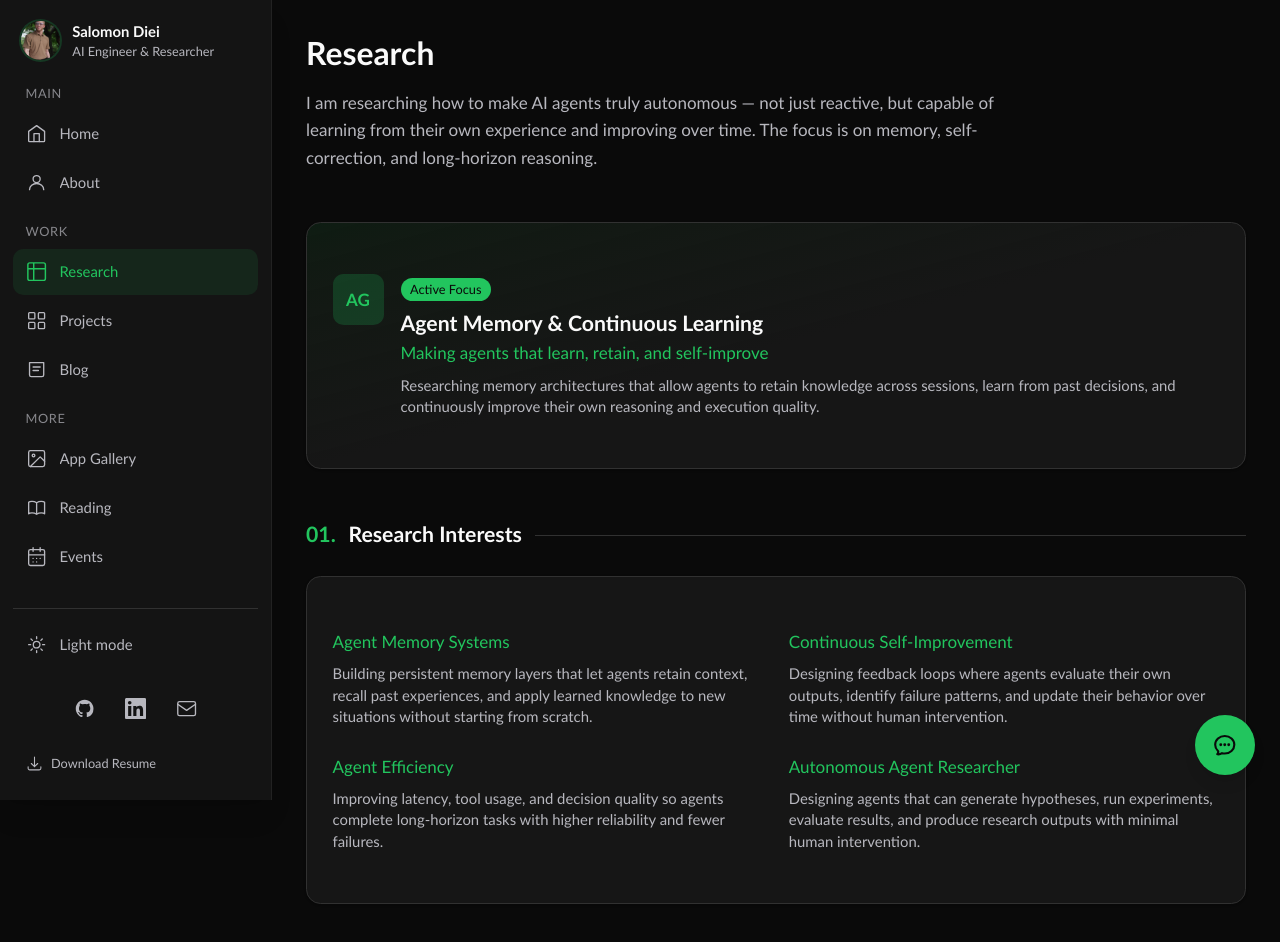
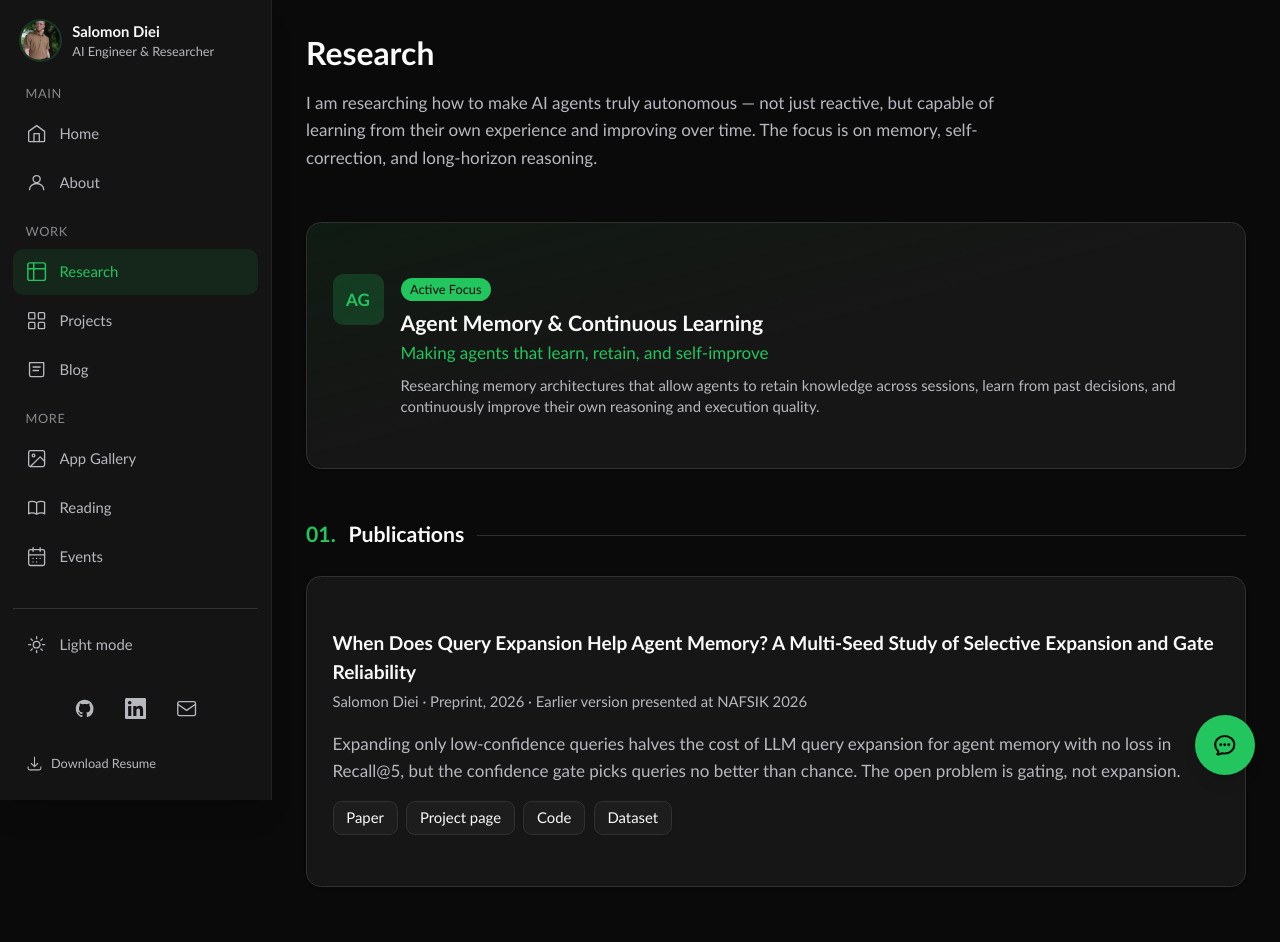
Before and after one commit to Salomondiei08/portfolio, a Next.js app: page /research in a window 1280 px wide. Shown: the top 942 px of the page. Built offline with nearby package versions, Linux system fonts and the light colour scheme.

Commit message:
feat(research): add SQE paper under Publications
Title, preprint/NAFSIK line, one-sentence finding, and links to the paper PDF, project page, code and dataset.

```diff
--- a/src/app/research/page.tsx
+++ b/src/app/research/page.tsx
@@ -1,5 +1,6 @@
 import { Card, CardContent } from "@/components/ui/card";
 import { Badge } from "@/components/ui/badge";
+import { Button } from "@/components/ui/button";
 
 export const metadata = {
   title: "Research | Salomon Diei - Autonomous Agents",
@@ -8,6 +9,14 @@ export const metadata = {
     canonical: "https://salomon.reinvent-labs.com/research",
   },
 };
+
+/** Links for the SQE paper; the project page hosts the PDF, figures and talk. */
+const publicationLinks = [
+  { label: "Paper", href: "https://salomondiei08.github.io/sqe-experiment/assets/sqe-paper.pdf" },
+  { label: "Project page", href: "https://salomondiei08.github.io/sqe-experiment/" },
+  { label: "Code", href: "https://github.com/Salomondiei08/sqe-experiment" },
+  { label: "Dataset", href: "https://huggingface.co/datasets/TheReinventGuy/sqe-experiment" },
+];
 
 export default function ResearchPage() {
   return (
@@ -42,10 +51,47 @@ export default function ResearchPage() {
         </CardContent>
       </Card>
 
+      {/* Publications */}
+      <section className="space-y-6">
+        <h2 className="text-xl font-semibold flex items-center gap-3">
+          <span className="text-primary">01.</span>
+          Publications
+          <div className="h-px flex-1 bg-border" />
+        </h2>
+
+        <Card className="bg-card border-border">
+          <CardContent className="p-6 space-y-4">
+            <div className="space-y-1">
+              <h3 className="font-semibold text-lg">
+                When Does Query Expansion Help Agent Memory? A Multi-Seed Study of Selective Expansion and Gate
+                Reliability
+              </h3>
+              <p className="text-sm text-muted-foreground">
+                Salomon Diei · Preprint, 2026 · Earlier version presented at NAFSIK 2026
+              </p>
+            </div>
+            <p className="text-muted-foreground">
+              Expanding only low-confidence queries halves the cost of LLM query expansion for agent memory
+              with no loss in Recall@5, but the confidence gate picks queries no better than chance. The open
+              problem is gating, not expansion.
+            </p>
+            <div className="flex flex-wrap gap-2">
+              {publicationLinks.map((link) => (
+                <Button key={link.href} variant="outline" size="sm" asChild>
+                  <a href={link.href} target="_blank" rel="noopener noreferrer">
+                    {link.label}
+                  </a>
+                </Button>
+              ))}
+            </div>
+          </CardContent>
+        </Card>
+      </section>
+
       {/* Research Interests */}
       <section className="space-y-6">
         <h2 className="text-xl font-semibold flex items-center gap-3">
-          <span className="text-primary">01.</span>
+          <span className="text-primary">02.</span>
           Research Interests
           <div className="h-px flex-1 bg-border" />
         </h2>
@@ -89,7 +135,7 @@ export default function ResearchPage() {
       {/* Applied Research */}
       <section className="space-y-6">
         <h2 className="text-xl font-semibold flex items-center gap-3">
-          <span className="text-primary">02.</span>
+          <span className="text-primary">03.</span>
           Applied Research Projects
           <div className="h-px flex-1 bg-border" />
         </h2>
```
